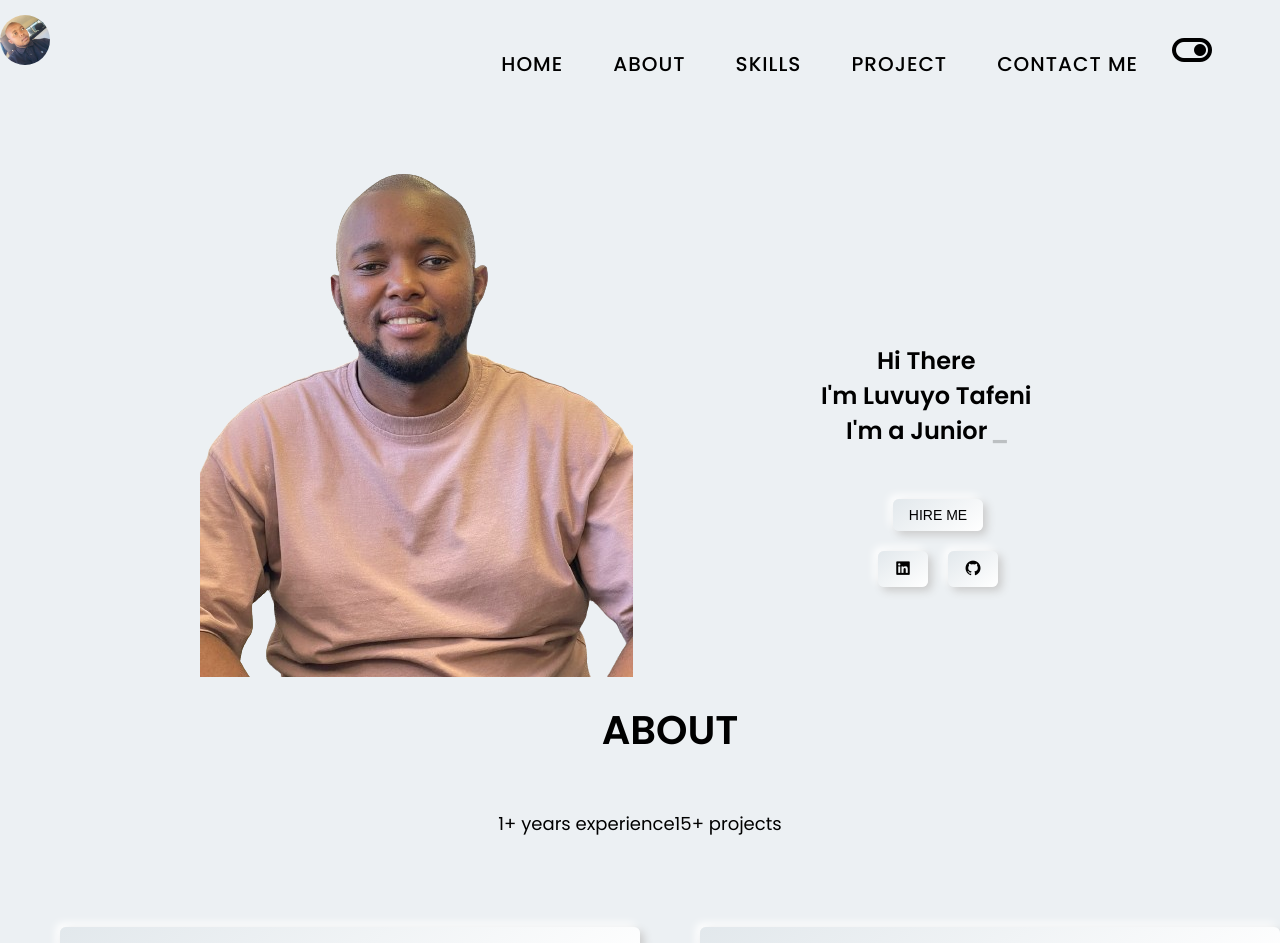
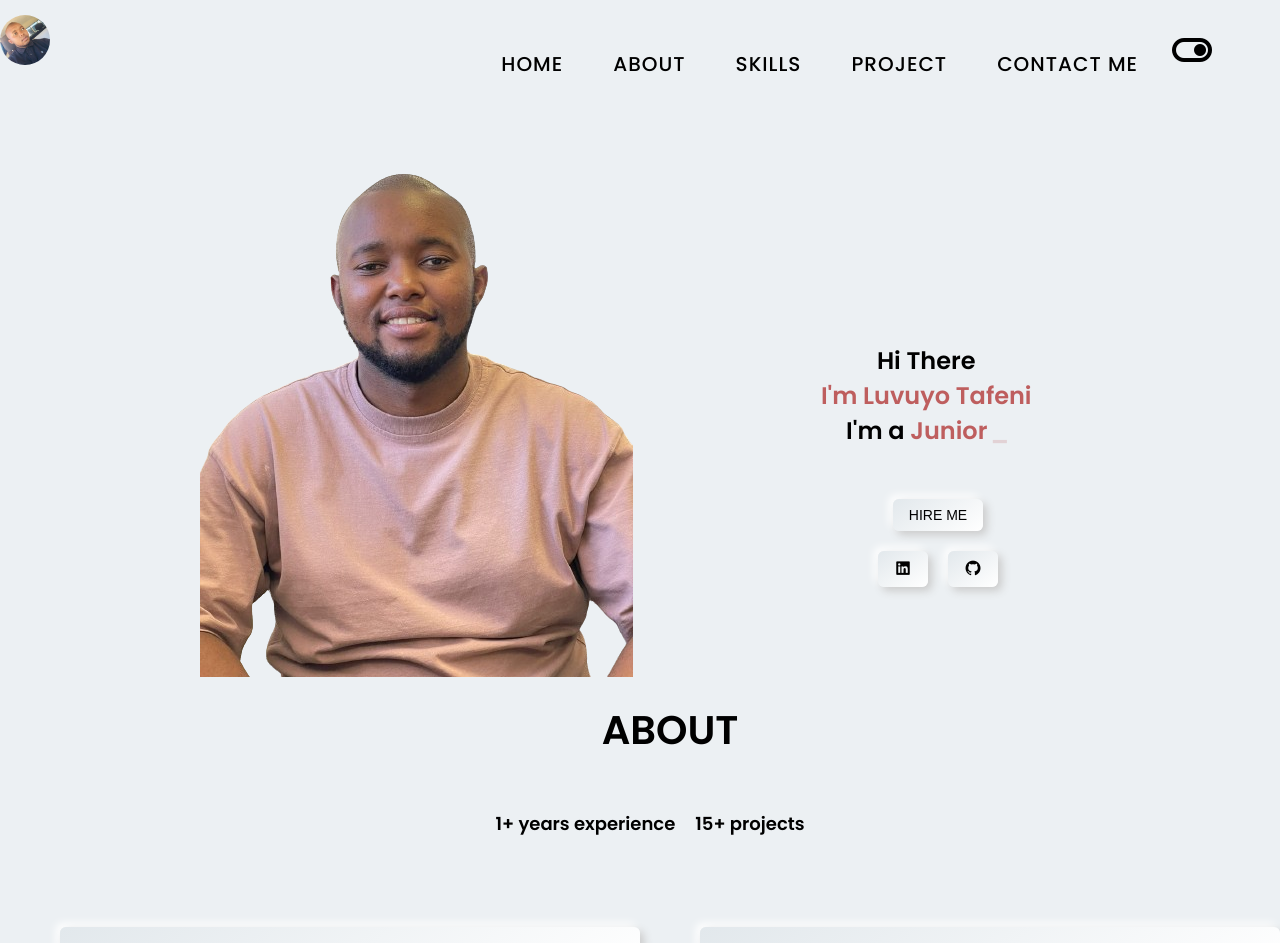
Before and after one commit to Luvuyotafeni/React-JS-portfolio, a React (Create React App) app: page / in a window 1280 px wide. Shown: the top 943 px of the page. Built offline with nearby package versions, Linux system fonts and the light colour scheme.

Commit message:
changes on the hover effect for buttons

```diff
--- a/src/component/About/About.css
+++ b/src/component/About/About.css
@@ -103,6 +103,10 @@
     display:flex;
     flex-direction: row;
     justify-content: center;
+}
+.summary h4{
+    margin-left: 20px;
+    font-size: large;
 }
 
 /* Media Queries for smaller screens */
@@ -252,4 +256,8 @@
         background-color: #000;
         height: 40px;
     }
+    .summary h4{
+        margin-left: 10px;
+        font-size: medium;
+    }
 }
--- a/src/component/About/About.js
+++ b/src/component/About/About.js
@@ -15,8 +15,8 @@ const About = () => {
             <h2>ABOUT</h2>
           </div>
           <div className='summary'>
-            <div><p>1+ years experience</p></div>
-            <div><p>15+ projects</p></div>
+            <div><h4>1+ years experience</h4></div>
+            <div><h4>15+ projects</h4></div>
           </div>
           <div className='content-section mtop d_flex'>
             <div className='left'>
--- a/src/component/Hero/home.css
+++ b/src/component/Hero/home.css
@@ -24,8 +24,8 @@
     color: #be5e5e;
 }
 
-.hero h2 span {
-    color: black;
+.left_top span {
+    color: #be5e5e;
 }
 
 .hero_btn {
--- a/src/component/Skills/Skills.css
+++ b/src/component/Skills/Skills.css
@@ -35,7 +35,7 @@
 }
 
 .btn_shadow:hover{
-  background: #ff041f;
+  background: #be5e5e;
   color: white;
   transform: translateY(-10px);
 }
```
